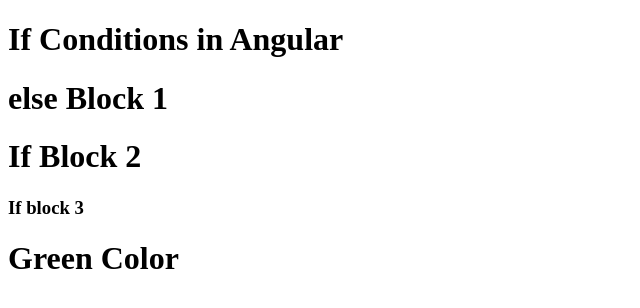
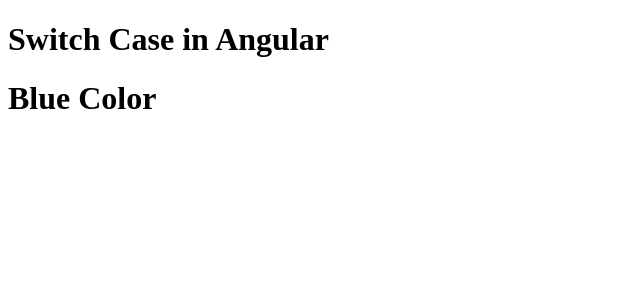
Before and after one commit to Shujaat34/angular-work, an Angular app: page / in a window 1280 px wide. Shown: the top 308 px of the page, without its empty margins (0-640 px from the left). Built offline with nearby package versions, Linux system fonts and the light colour scheme.

Commit message:
showing block by switch condition

```diff
--- a/src/app/app.component.html
+++ b/src/app/app.component.html
@@ -1,41 +1,12 @@
-<h1>If Conditions in Angular</h1>
-<h1 *ngIf="show else elseblock">
-  If Block 1
-</h1>
-
-<!-- ng-template is visible when a particular condition is true like we can run it as else block-->
-<ng-template #elseblock>
-  <h1>else Block 1</h1>
-</ng-template>
-
-<!-- taking string and comparing whether it is true or false -->
-<h1 *ngIf="check=='yes' else elseblock1">
-  If Block 2
-</h1>
-
-<!-- ng-template is visible when a particular condition is true -->
-<ng-template #elseblock1>
-  <h1>else Block 2</h1>
-</ng-template>
-
-
-<h2 *ngIf="name=='aslam' then ifblock else elsBlock">if block 3</h2>
-<ng-template #ifblock>
-  <h3>If block 3</h3>
-</ng-template>
-
-<ng-template #elsBlock>
-  <h3>else block 3</h3>
-</ng-template>
-
-<!-- Using all indepent ifs -->
-
-<ng-template [ngIf]="color=='green'">
-    <h1>Green Color</h1>
-</ng-template>
-<ng-template [ngIf]="color=='red'">
-  <h1>Red Color</h1>
-</ng-template>
-<ng-template [ngIf]="color=='blue'">
-  <h1>Blue Color</h1>
-</ng-template>
+<h1>Switch Case in Angular</h1>
+<div [ngSwitch]="color">
+  <h1 *ngSwitchCase="'red'">
+      Red Color
+  </h1>
+  <h1 *ngSwitchCase="'green'">
+      Green Color
+  </h1>
+  <h1 *ngSwitchCase="'blue'">
+    Blue Color
+  </h1>
+</div>
--- a/src/app/app.component.ts
+++ b/src/app/app.component.ts
@@ -8,11 +8,5 @@
 })
 export class AppComponent {
   title = 'My Blog';
-  show = false;
-
-  check = 'yes';
-
-  name = 'aslam';
-
-  color = 'green';
+  color = 'blue';
 }
```
